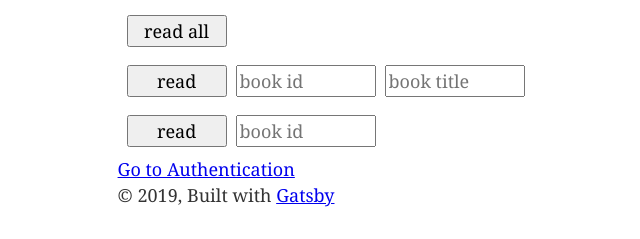
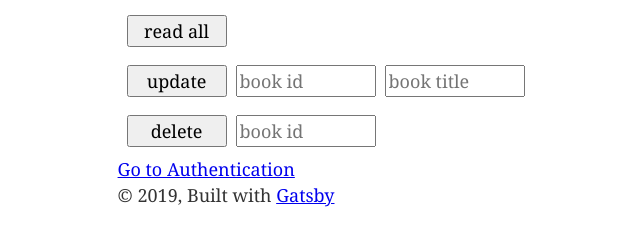
Before and after one commit to LucasLombardo/test-pwa, a Gatsby site: page / in a window 1280 px wide. Shown: the part 165-404 px from the top of the page, 62-702 px from the left. Built offline with nearby package versions, Linux system fonts and the light colour scheme; Gatsby itself is replaced by a stand-in of ours.

Commit message:
create update and destroy books

```diff
--- a/src/components/books/createBook.js
+++ b/src/components/books/createBook.js
@@ -1,11 +1,29 @@
 import React, { useState, useEffect } from "react"
 import axios from "axios"
+import { apiUrl } from "../../config"
 
 const createBook = () => {
   const [title, setTitle] = useState("")
+
+  const postBook = () => {
+
+    const book = {
+      "book": {
+        title: title,
+        author: "lucas"
+      }
+    }
+
+    axios.post(`${apiUrl}/books/`, book)
+    .then(res => {
+      console.log(res);
+      console.log(res.data);
+    })
+  }
+
   return (
     <div>
-      <button>create</button>
+      <button onClick={postBook}>create</button>
       <input
         value={title}
         onChange={e => setTitle(e.target.value)}
--- a/src/components/books/destroyBook.js
+++ b/src/components/books/destroyBook.js
@@ -1,11 +1,21 @@
 import React, { useState, useEffect } from "react"
 import axios from "axios"
+import { apiUrl } from "../../config"
 
 const destroyBook = () => {
   const [id, setId] = useState("")
+
+  const deleteBook = () => {
+    axios.delete(`${apiUrl}/books/${id}`)
+      .then(res => {
+        console.log(res);
+        console.log(res.data);
+      })
+  }
+
   return (
     <div>
-      <button>read</button>
+      <button onClick={deleteBook}>delete</button>
       <input
         value={id}
         onChange={e => setId(e.target.value)}
--- a/src/components/books/updateBook.js
+++ b/src/components/books/updateBook.js
@@ -1,12 +1,30 @@
 import React, { useState, useEffect } from "react"
 import axios from "axios"
+import { apiUrl } from "../../config"
 
 const updateBook = () => {
   const [id, setId] = useState("")
   const [title, setTitle] = useState("")
+
+  const patchBook = () => {
+    const book = {
+      "book": {
+        title: title,
+        author: "lucas"
+      }
+    }
+
+    axios.put(`${apiUrl}/books/${id}`, book)
+    // NOTE: PATCH was not working with CORS-anywhere workaround, using put for now
+    .then(res => {
+      console.log(res);
+      console.log(res.data);
+    })
+  }
+
   return (
     <div>
-      <button>read</button>
+      <button onClick={patchBook}>update</button>
       <input
         value={id}
         onChange={e => setId(e.target.value)}
```
